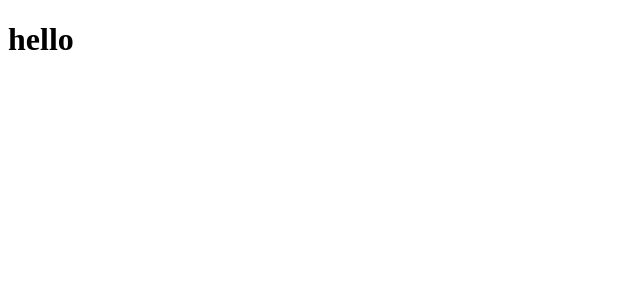
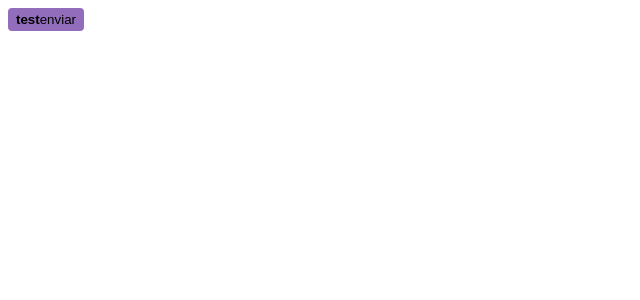
Before and after one commit to felipera87/ignite_shop, a Next.js app: page / in a window 1280 px wide. Shown: the top 300 px of the page, without its empty margins (0-640 px from the left). Built offline with nearby package versions, Linux system fonts and the light colour scheme.

Commit message:
Added Stitches and a simple use case

```diff
--- a/package.json
+++ b/package.json
@@ -9,6 +9,7 @@
     "lint": "next lint"
   },
   "dependencies": {
+    "@stitches/react": "^1.2.8",
     "@types/node": "18.15.11",
     "@types/react": "18.0.31",
     "@types/react-dom": "18.0.11",
--- a/src/pages/index.tsx
+++ b/src/pages/index.tsx
@@ -1,5 +1,25 @@
+import { styled } from "@/styles"
+
+const Button = styled('button', {
+  backgroundColor: '$testColor',
+  borderRadius: 4,
+  border: 0,
+  padding: '4px 8px',
+
+  span: {
+    fontWeight: 'bold'
+  },
+
+  '&:hover': {
+    filter: 'brightness(0.8)'
+  },
+})
+
 export default function Home() {
   return (
-    <h1>hello</h1>
+    <Button>
+      <span>test</span>
+      enviar
+    </Button>
   )
 }
--- /dev/null
+++ b/src/styles/index.ts
@@ -0,0 +1,18 @@
+import { createStitches } from "@stitches/react";
+
+export const {
+  config,
+  styled,
+  css,
+  globalCss,
+  keyframes,
+  getCssText,
+  theme,
+  createTheme,
+} = createStitches({
+  theme: {
+    colors: {
+      testColor: '#926dbb'
+    }
+  }
+})
```
Also changed, not shown: src/pages/_document.tsx (+8 -0 lines), 1 other file (tests, documents, lock files or other folders).
